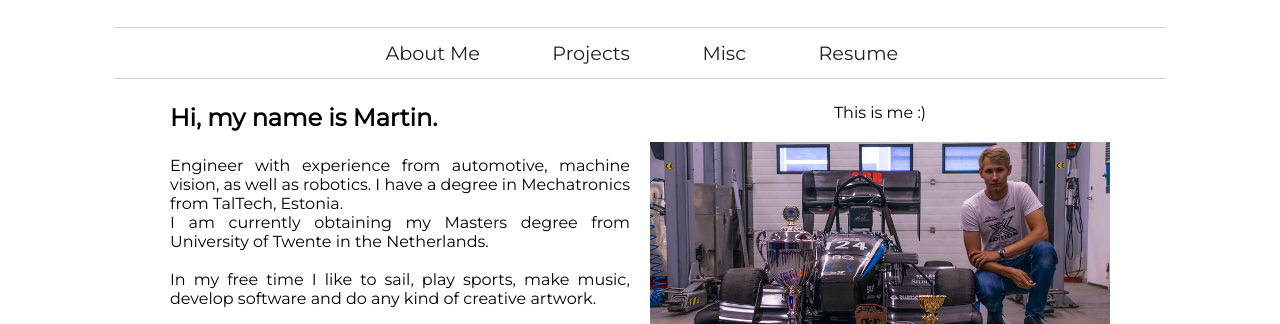
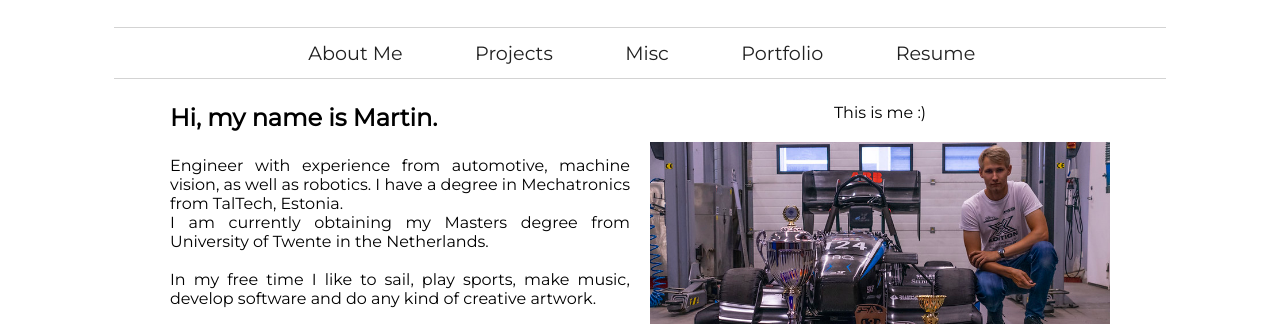
Before and after one commit to martinreinok-com/martinreinok.com, an Eleventy site: page index.html in a window 1280 px wide. Shown: the part 75-399 px from the top of the page. Built offline with nearby package versions, Linux system fonts and the light colour scheme; Eleventy itself is replaced by a stand-in of ours; files that its build step writes are made by us from their sources.

Commit message:
Added link to portfolio to navbar

```diff
--- a/_includes/templates/navbar.njk
+++ b/_includes/templates/navbar.njk
@@ -10,6 +10,7 @@
           <li><a class="link" href="{{ '/' | url }}">About Me</a></li>
           <li><a class="link" href="{{ '/projects' | url }}">Projects</a></li>
           <li><a class="link" href="{{ '/misc' | url }}">Misc</a></li>
+          <li><a class="link" href="{{ 'https://portfolio.martinreinok.com/' | url }}">Portfolio</a></li>
           <li><a class="link" href="{{ '/resume' | url }}">Resume</a></li>
         </ul>
     </nav>
```
